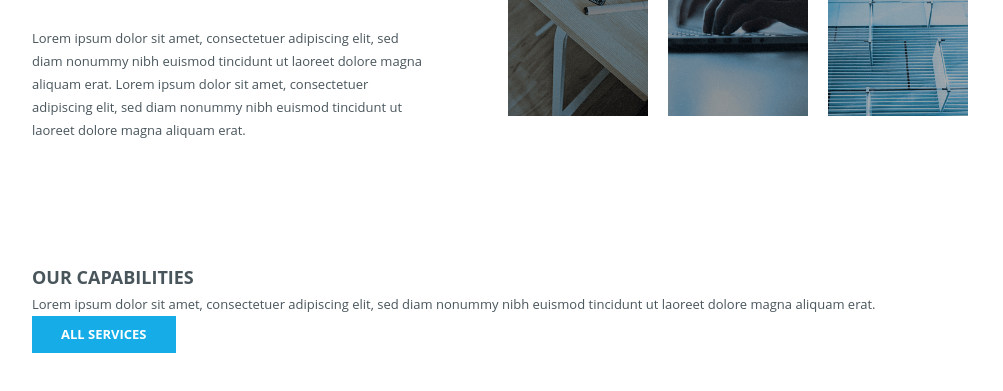
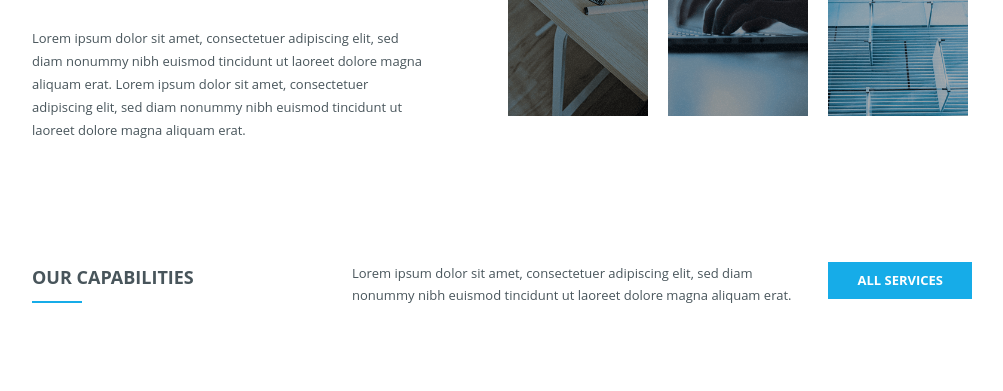
Before and after one commit to DStarky/konstruct-layout, a website built with Vite: page index.html in a window 1280 px wide. Shown: the part 1153-1544 px from the top of the page, without its empty margins (138-1141 px from the left). Before the commit the page ends 1506 px from the top, so only its background shows below. Built offline with nearby package versions, Linux system fonts and the light colour scheme; files whose address does not match are found by name.

Commit message:
capabilities section added

```diff
--- a/index.html
+++ b/index.html
@@ -68,10 +68,12 @@
   <section class="capabilities">
     <div class="capabilities__container">
       <h4 class="capabilities__title">Our Capabilities</h4>
-      <p class="capabilities__text">Lorem ipsum dolor sit amet, consectetuer adipiscing elit, sed diam nonummy nibh
-        euismod tincidunt ut laoreet dolore
-        magna aliquam erat.</p>
-      <button class="btn capabilities__button">All services</button>
+      <div class="capabilities__content">
+        <p class="capabilities__text">Lorem ipsum dolor sit amet, consectetuer adipiscing elit, sed diam nonummy nibh
+          euismod tincidunt ut laoreet dolore
+          magna aliquam erat.</p>
+        <button class="btn capabilities__button">All services</button>
+      </div>
     </div>
   </section>
   </div>
--- a/src/styles/_buttons.scss
+++ b/src/styles/_buttons.scss
@@ -7,4 +7,11 @@
   outline: none;
   padding: 1.1rem 2.9rem;
   text-transform: uppercase;
+  transition: filter .3s ease;
+
+  @media (any-hover: hover) {
+    &:hover {
+      filter: brightness(1.1);
+    }
+  }
 }
--- a/src/styles/main.scss
+++ b/src/styles/main.scss
@@ -9,6 +9,7 @@
 @import './sections/hero';
 @import './sections/nav';
 @import './sections/story';
+@import './sections/capabilities';
 
 :root {
   font-synthesis: none;
--- /dev/null
+++ b/src/styles/sections/_capabilities.scss
@@ -0,0 +1,46 @@
+.capabilities {
+  margin-bottom: 8.8rem;
+
+  &__container {
+    display: flex;
+    align-items: flex-start;
+    gap: 3rem;
+
+    @media screen and (max-width: 768px) {
+      flex-direction: column;
+    }
+  }
+
+  &__title {
+    flex-grow: 1;
+    flex-shrink: 0;
+    position: relative;
+
+    &::after {
+      content: '';
+      width: 5rem;
+      height: 0.2rem;
+      position: absolute;
+      bottom: -1rem;
+      left: 0;
+      background-color: $accent-color;
+    }
+  }
+
+  &__content {
+    display: flex;
+    align-items: flex-start;
+    gap: 3rem;
+    max-width: 62rem;
+
+    @media screen and (max-width: 768px) {
+      max-width: 100%;
+    }
+  }
+
+  &__button {
+    display: inline-block;
+    flex-shrink: 0;
+  }
+
+}
--- a/src/styles/sections/_story.scss
+++ b/src/styles/sections/_story.scss
@@ -1,5 +1,9 @@
 .story {
   padding: 5.7rem 0 12rem 0;
+
+  @media screen and (max-width: 768px) {
+    padding-bottom: 6rem;
+  }
 
   &__container {
     text-align: center;
```
